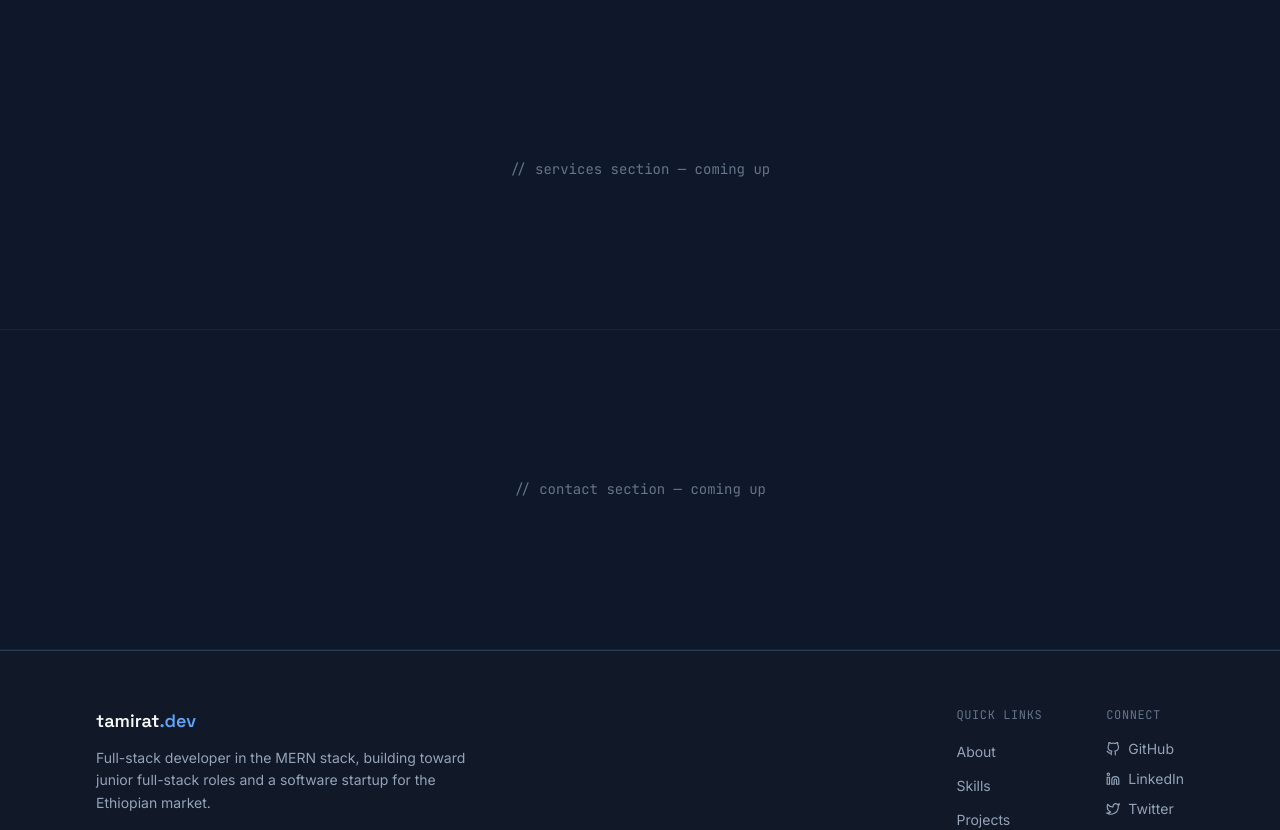
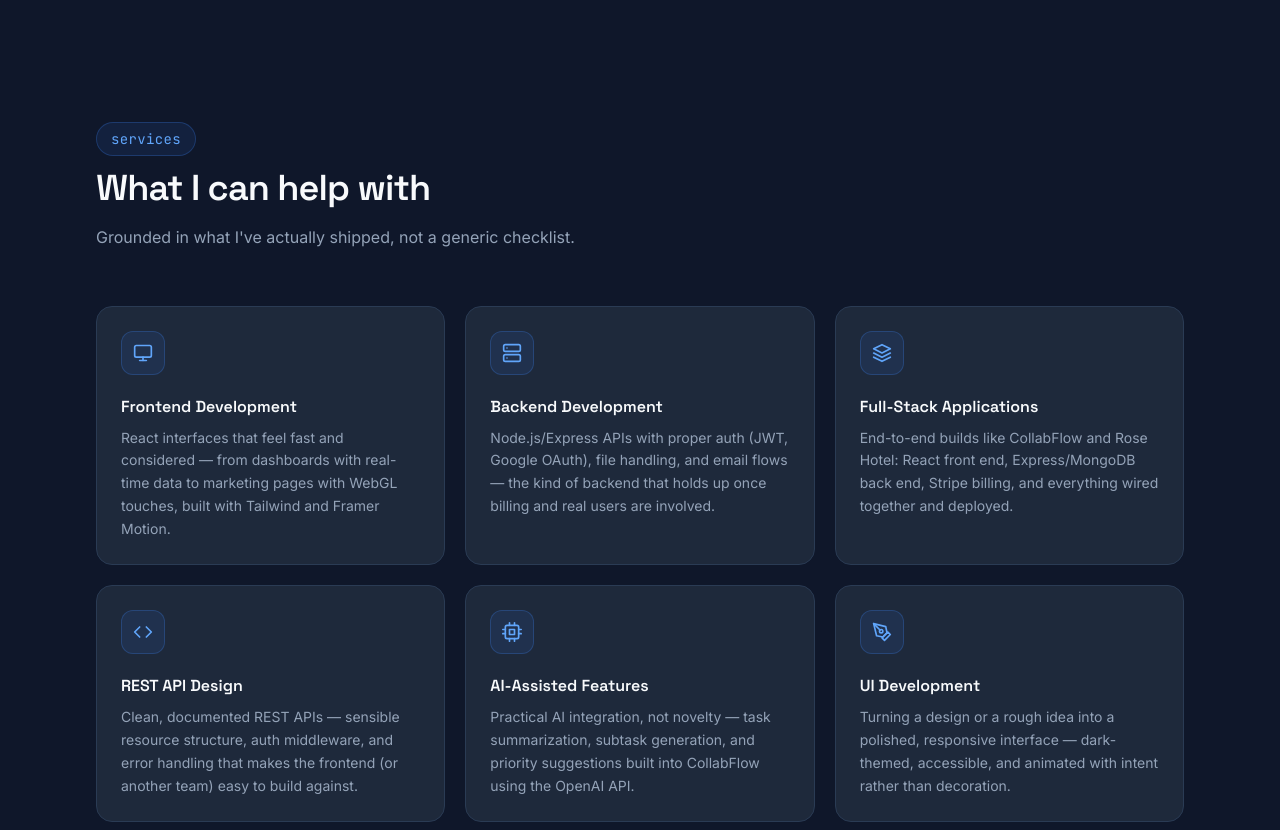
Before and after one commit to tamirat-code/portfolio--1-, a React (Vite) app in the folder portfolio/: page / in a window 1280 px wide. Shown: the part 5780-6610 px from the top of the page. Built offline with nearby package versions, Linux system fonts and the light colour scheme.

Commit message:
feat : add Services section

```diff
--- /dev/null
+++ b/portfolio/src/data/services.js
@@ -0,0 +1,46 @@
+import { FiMonitor, FiServer, FiLayers, FiCode, FiCpu, FiPenTool } from 'react-icons/fi';
+
+export const services = [
+  {
+    id: 'frontend',
+    icon: FiMonitor,
+    title: 'Frontend Development',
+    description:
+      'React interfaces that feel fast and considered — from dashboards with real-time data to marketing pages with WebGL touches, built with Tailwind and Framer Motion.',
+  },
+  {
+    id: 'backend',
+    icon: FiServer,
+    title: 'Backend Development',
+    description:
+      'Node.js/Express APIs with proper auth (JWT, Google OAuth), file handling, and email flows — the kind of backend that holds up once billing and real users are involved.',
+  },
+  {
+    id: 'fullstack',
+    icon: FiLayers,
+    title: 'Full-Stack Applications',
+    description:
+      'End-to-end builds like CollabFlow and Rose Hotel: React front end, Express/MongoDB back end, Stripe billing, and everything wired together and deployed.',
+  },
+  {
+    id: 'apis',
+    icon: FiCode,
+    title: 'REST API Design',
+    description:
+      'Clean, documented REST APIs — sensible resource structure, auth middleware, and error handling that makes the frontend (or another team) easy to build against.',
+  },
+  {
+    id: 'ai',
+    icon: FiCpu,
+    title: 'AI-Assisted Features',
+    description:
+      'Practical AI integration, not novelty — task summarization, subtask generation, and priority suggestions built into CollabFlow using the OpenAI API.',
+  },
+  {
+    id: 'ui',
+    icon: FiPenTool,
+    title: 'UI Development',
+    description:
+      'Turning a design or a rough idea into a polished, responsive interface — dark-themed, accessible, and animated with intent rather than decoration.',
+  },
+];
--- a/portfolio/src/pages/Home.jsx
+++ b/portfolio/src/pages/Home.jsx
@@ -3,8 +3,9 @@ import { About } from '@/sections/About';
 import { Skills } from '@/sections/Skills';
 import { Projects } from '@/sections/Projects';
 import { Education } from '@/sections/Education';
+import { Services } from '@/sections/Services';
 
-const upcomingSections = ['services', 'contact'];
+const upcomingSections = ['contact'];
 
 
 export function Home() {
@@ -13,8 +14,9 @@ export function Home() {
       <Hero />
       <About />
       <Skills />
-       <Projects />
+      <Projects />
       <Education />
+      <Services />
       {upcomingSections.map((id) => (
         <section
           key={id}
--- /dev/null
+++ b/portfolio/src/sections/Services.jsx
@@ -0,0 +1,37 @@
+import { motion } from 'framer-motion';
+import { Section } from '@/components/Section';
+import { services } from '@/data/services';
+import { staggerContainer, slideUp, sectionViewport } from '@/utils/motionVariants';
+
+export function Services() {
+  return (
+    <Section
+      id="services"
+      eyebrow="services"
+      title="What I can help with"
+      subtitle="Grounded in what I've actually shipped, not a generic checklist."
+    >
+      <motion.div
+        variants={staggerContainer(0.1)}
+        initial="hidden"
+        whileInView="visible"
+        viewport={sectionViewport}
+        className="grid sm:grid-cols-2 lg:grid-cols-3 gap-5"
+      >
+        {services.map((service) => (
+          <motion.div
+            key={service.id}
+            variants={slideUp}
+            className="card-base p-6 hover:border-primary-500/40 hover:bg-card-hover transition-colors"
+          >
+            <div className="w-11 h-11 rounded-xl bg-primary-500/10 border border-primary-500/25 flex items-center justify-center text-primary-400 mb-5">
+              <service.icon size={20} />
+            </div>
+            <h3 className="font-display font-semibold text-ink mb-2">{service.title}</h3>
+            <p className="text-sm text-ink-muted leading-relaxed">{service.description}</p>
+          </motion.div>
+        ))}
+      </motion.div>
+    </Section>
+  );
+}
```
